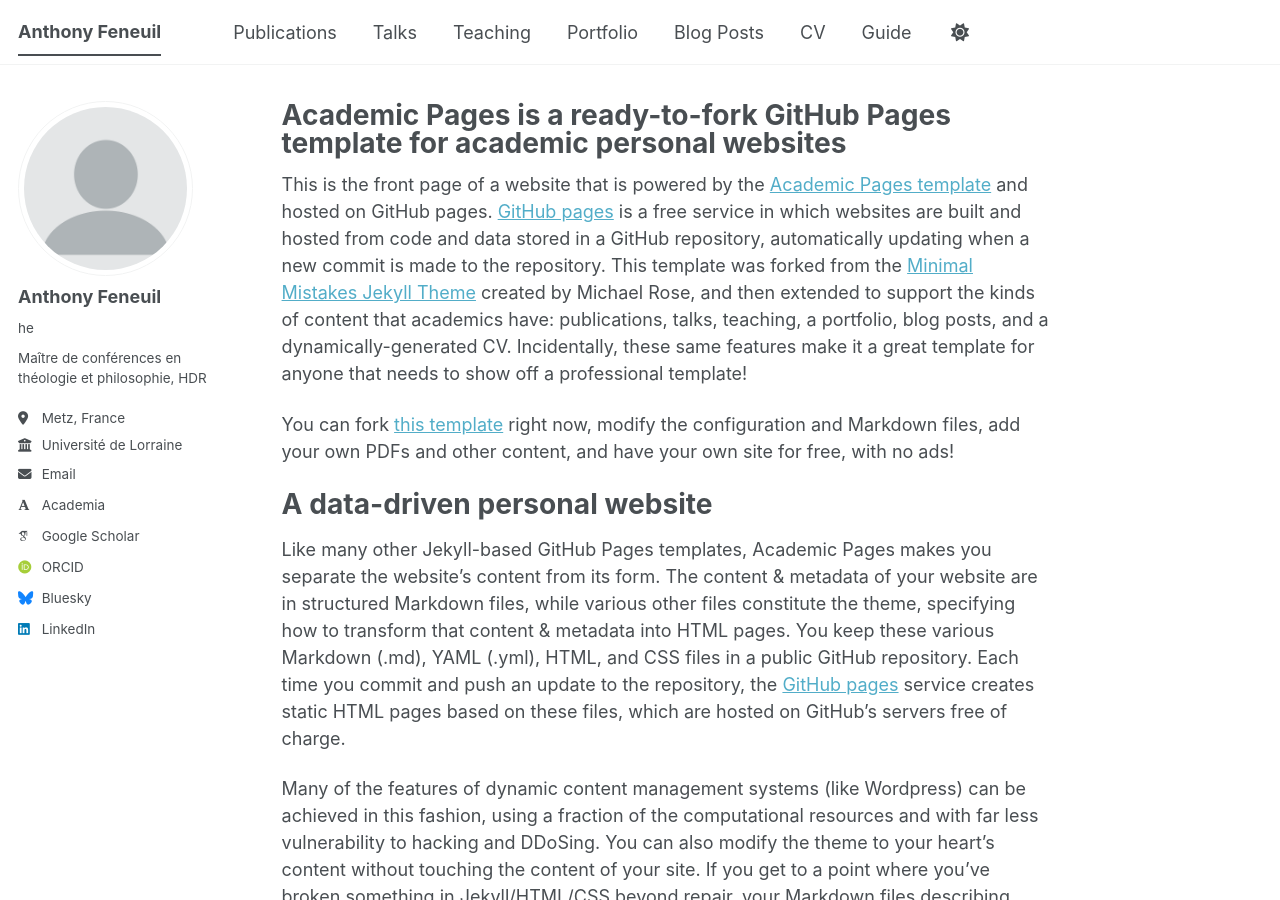
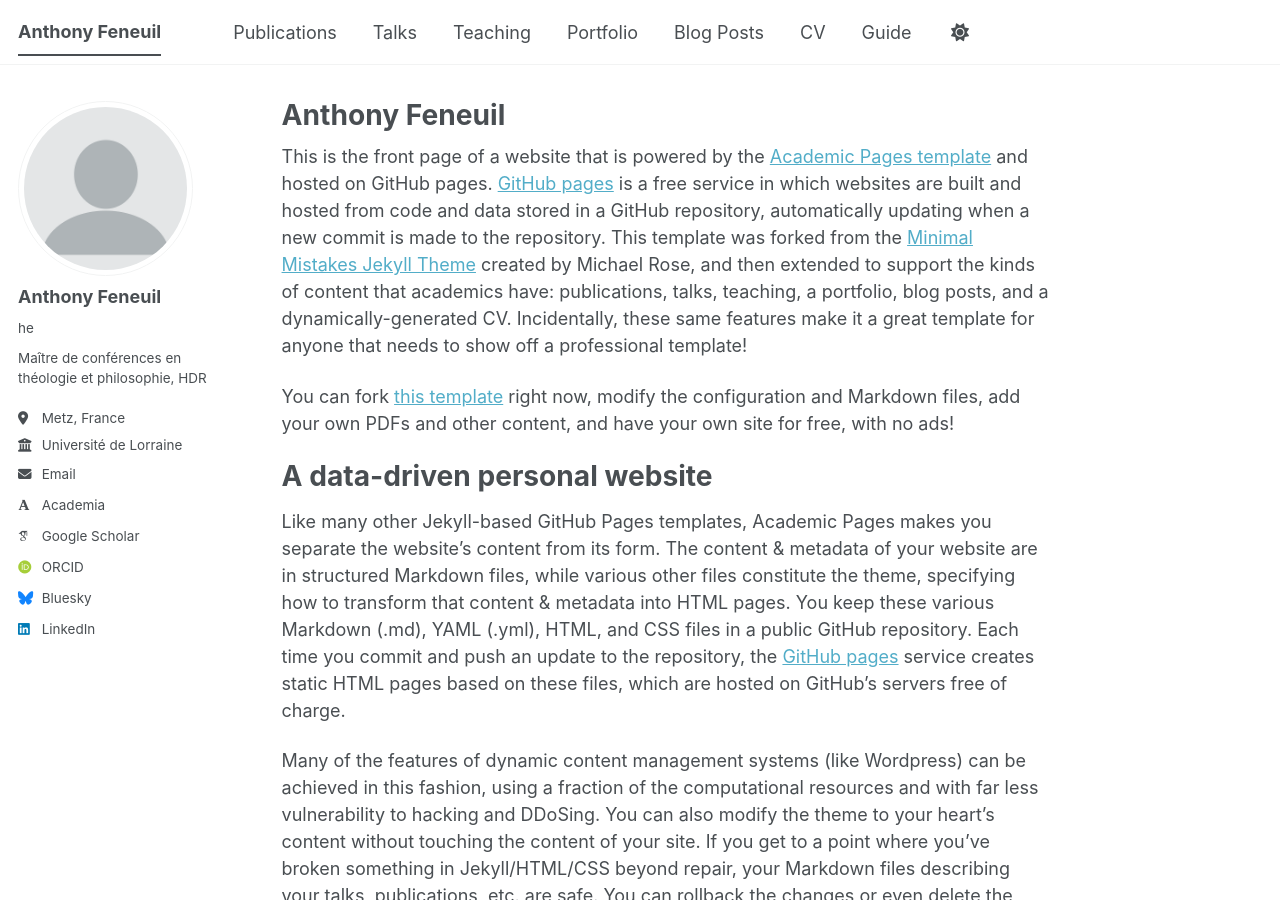
Before and after one commit to anfnl/anfnl.github.io, a Jekyll site: the page built from _pages/about.md, in a window 1280 px wide and 900 px high. Built offline with Jekyll 4.4.1, drawn with Linux system fonts in a browser that asks for light colours; some web fonts are replaced; a script bundle is joined from its source files by our own code; library files that are not in the unit come from our copies.

Commit message:
Update about.md

```diff
--- a/_pages/about.md
+++ b/_pages/about.md
@@ -1,6 +1,6 @@
 ---
 permalink: /
-title: "Academic Pages is a ready-to-fork GitHub Pages template for academic personal websites"
+title: "Anthony Feneuil"
 author_profile: true
 redirect_from:
   - /about/
```
